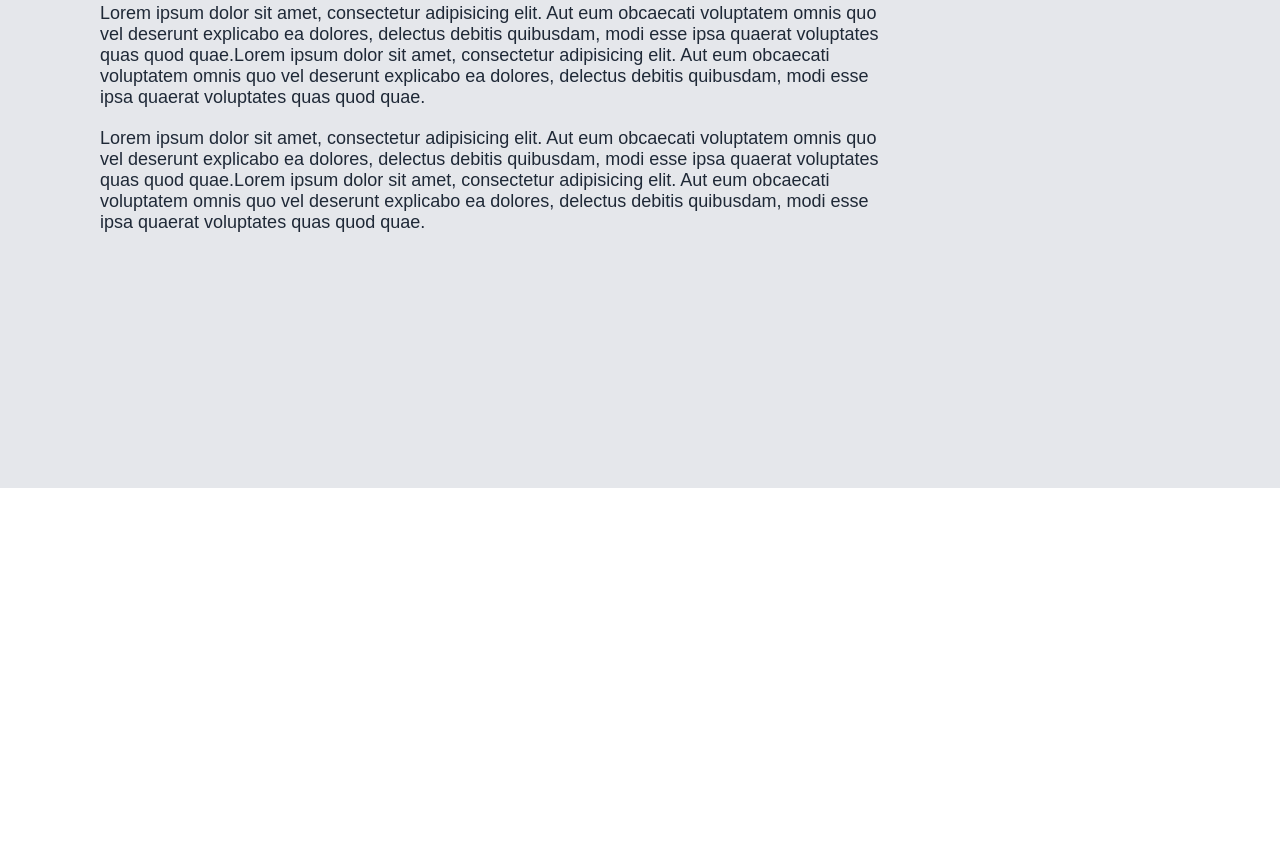
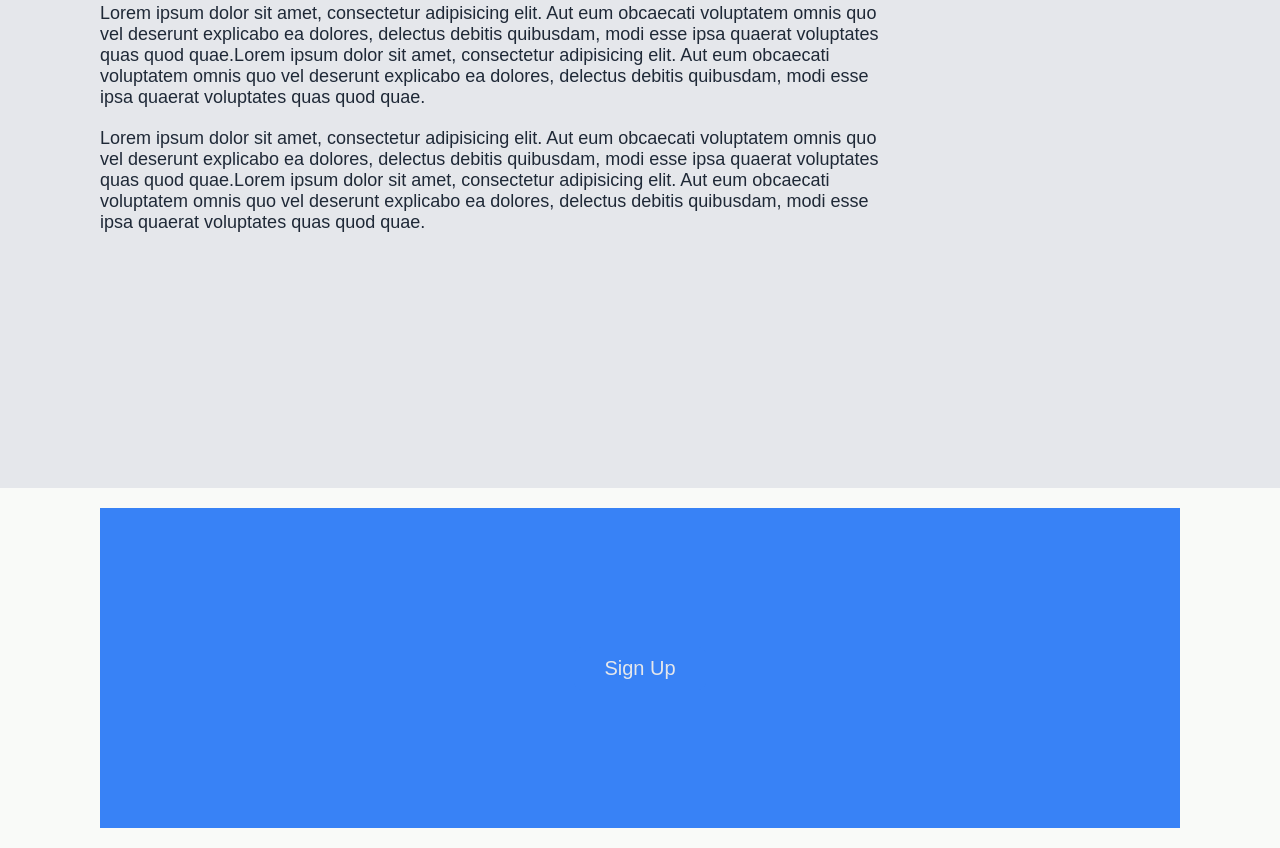
Before and after one commit to Omikhe/emtiquemedia-landing-page, a plain HTML site: page index.html in a window 1280 px wide. Shown: the part 1780-2628 px from the top of the page. Before the commit the page ends 2268 px from the top, so only its background shows below. Drawn offline with Linux system fonts and the light colour scheme.

Commit message:
add call-to-action section

```diff
--- a/index.html
+++ b/index.html
@@ -74,5 +74,12 @@
         </div>
     </div>
 
+    <!-- Call-to-action Section -->
+    <div class="cta-section">
+        <div class="cta-container">
+            <button class="button">Sign Up</button>
+        </div>
+    </div>
+
 </body>
 </html>
--- a/styles.css
+++ b/styles.css
@@ -188,3 +188,23 @@
     margin-bottom: 20px;
     color: #1F2937;
 }
+
+/* Call-to-action Section */
+.cta-section{
+    background-color: #F9FAF8;
+    padding: 20px 0;
+    display: flex;
+    justify-content: center;
+    flex-direction: column;
+    align-items: center;
+    height: 360px;
+}
+
+.cta-container{
+    height: 400px;
+    width: 1080px;
+    background-color: #3882F6;
+    display: flex;
+    justify-content: center;
+    align-items: center;
+}
```
